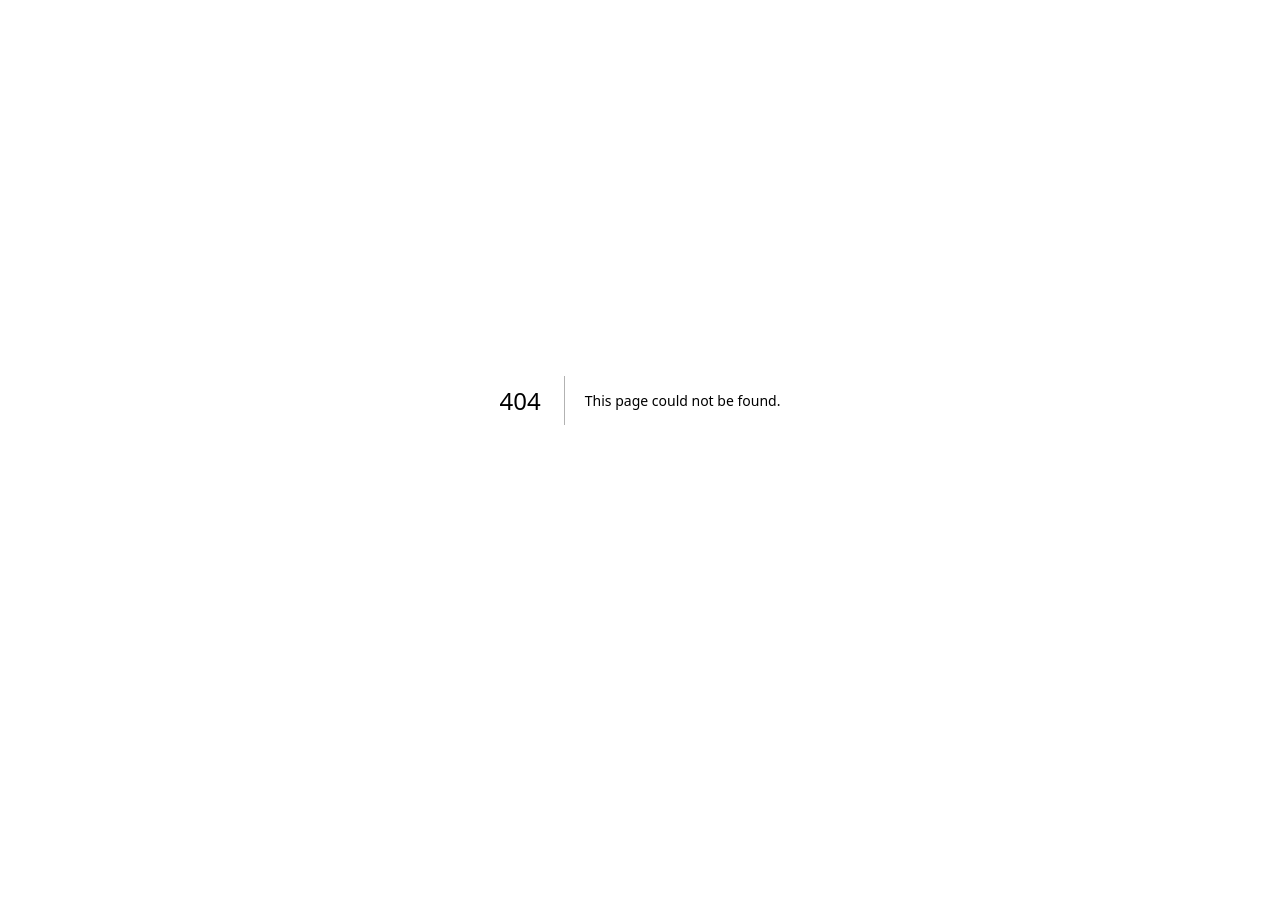
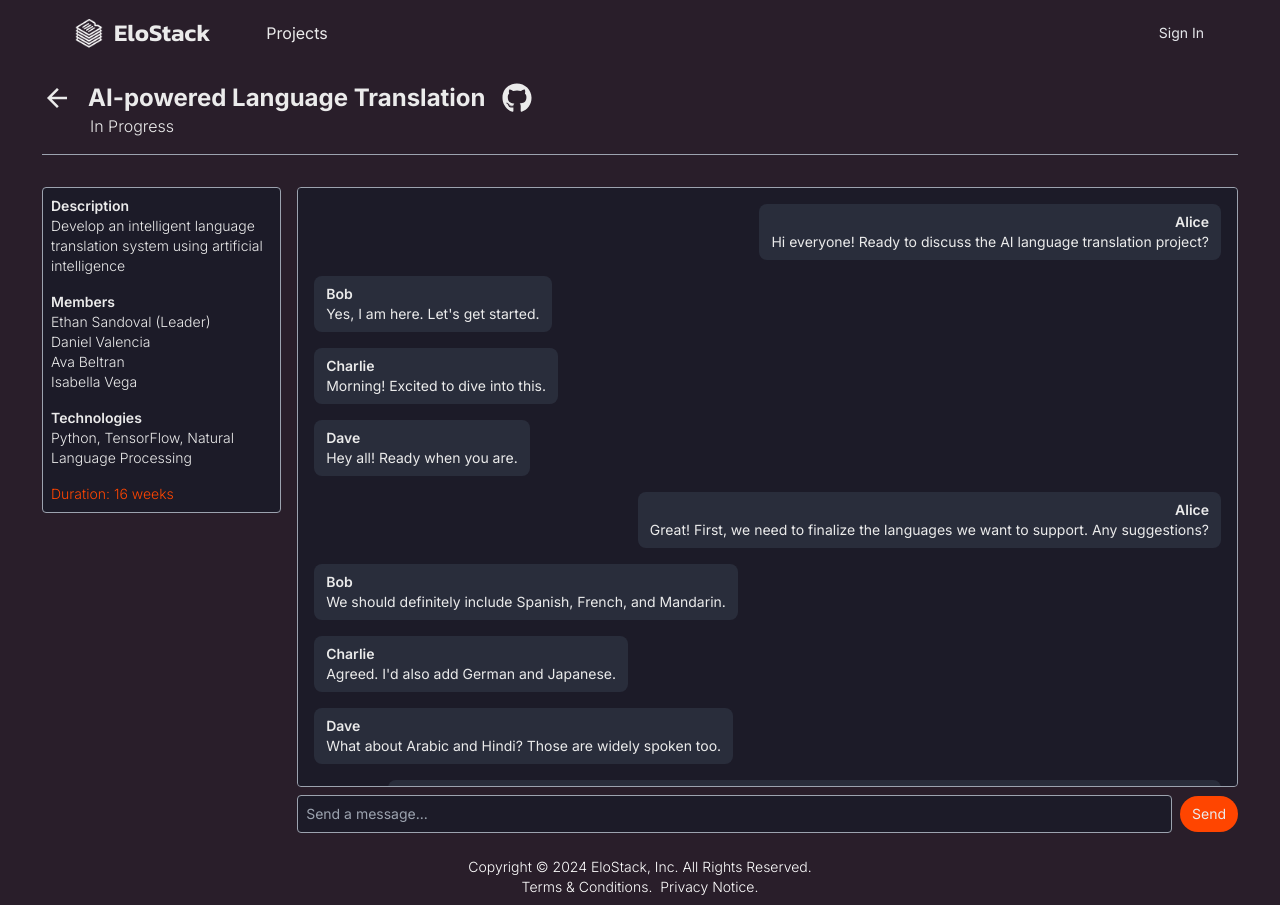
Before and after one commit to spaaacy/elostack, a Next.js app: page /projects/1 in a window 1280 px wide. Before the commit this address had no page. Before the commit the page ends 800 px from the top, so only its background shows below. Built offline with nearby package versions, Linux system fonts and the light colour scheme.

Commit message:
Added project view page

```diff
--- /dev/null
+++ b/app/projects/[id]/page.jsx
@@ -0,0 +1,9 @@
+import Project from "@/components/projects/Project";
+
+// TODO: Generate metadata
+
+const Page = () => {
+  return <Project />;
+};
+
+export default Page;
--- a/app/projects/page.jsx
+++ b/app/projects/page.jsx
@@ -1,4 +1,8 @@
 import Projects from "@/components/projects/Projects";
+
+export const metadata = {
+  title: "Find Projects | EloStack",
+};
 
 const Page = () => {
   return <Projects />;
--- /dev/null
+++ b/components/projects/Project.jsx
@@ -0,0 +1,273 @@
+"use client";
+
+import { useParams } from "next/navigation";
+import NavBar from "../common/NavBar";
+import Footer from "../common/Footer";
+import Link from "next/link";
+import { IoMdArrowBack } from "react-icons/io";
+import { FaGithub } from "react-icons/fa";
+import { formatDuration } from "@/utils/formatDuration";
+
+const Project = () => {
+  const projectId = useParams();
+  return (
+    <div className="flex flex-col h-screen">
+      <NavBar />
+      <main>
+        <div className="flex justify-start items-center">
+          <Link href={"/projects"}>
+            <IoMdArrowBack className="text-3xl" />
+          </Link>
+          <h1 className="ml-4 font-bold text-2xl">{project.title}</h1>
+          <Link href={project.github} target="_blank">
+            <FaGithub className="ml-4 text-3xl" />
+          </Link>
+        </div>
+        <p className="ml-12 font-light ">{project.status}</p>
+        <hr className="border-0 h-[1px] bg-gray-400 mt-4" />
+        <div className="grid grid-cols-1 sm:grid-cols-3 lg:grid-cols-5 mt-8">
+          <div>
+            <div className="p-2 rounded border bg-gray-900 bg-opacity-50 border-gray-400 flex flex-col font-light text-sm ">
+              <p>
+                <span className="font-semibold ">Description</span>
+                <br />
+                {project.description}
+              </p>
+              <p className="mt-4 font-semibold">Members</p>
+              <ul>
+                <Link href={"/"} className="hover:underline ">{`${project.leader} (Leader)`}</Link>
+                {project.members
+                  .filter((member) => member !== project.leader)
+                  .map((member, i) => {
+                    return (
+                      <li key={i}>
+                        <Link href={"/"} className="hover:underline ">
+                          {member}
+                        </Link>
+                      </li>
+                    );
+                  })}
+              </ul>
+              <p className="mt-4 font-semibold">Technologies</p>
+              <p>{project.technology.map((t, i) => (i === project.technology.length - 1 ? t : `${t}, `))}</p>
+              <p className="text-orangeaccent mt-4">
+                {`Duration: ${formatDuration(project.duration_length, project.duration_type)}`}
+              </p>
+            </div>
+          </div>
+          <div className="sm:ml-4 max-sm:mt-4 sm:col-span-2 lg:col-span-4 ">
+            <div
+              id="scrollableDiv"
+              className="h-[600px]  p-4 rounded border bg-gray-900 bg-opacity-50 border-gray-400 flex flex-col items-start justify-start overflow-y-auto"
+            >
+              {chat.map((message, i) => {
+                return (
+                  <div
+                    className={`px-3 py-2 rounded-lg bg-gray-700 bg-opacity-50 mb-4 ${
+                      message.username === "Alice" ? "self-end text-right" : ""
+                    }`}
+                  >
+                    <p key={i} className="text-sm">
+                      <Link href={"/"} className="font-semibold hover:underline ">{`${message.username}`}</Link>
+                      <br />
+                      {message.message}
+                    </p>
+                  </div>
+                );
+              })}
+            </div>
+            <div className="flex items-center gap-2 justify-center mt-2">
+              <input
+                type="text"
+                placeholder="Send a message..."
+                className="w-full text-sm p-2 rounded border bg-gray-900 bg-opacity-50 focus:bg-gray-800 border-gray-400"
+              />
+              <button className="rounded-full px-3 py-2 bg-orangeaccent text-sm hover:bg-orangedark">Send</button>
+            </div>
+          </div>
+        </div>
+      </main>
+      <Footer />
+    </div>
+  );
+};
+
+export default Project;
+
+const project = {
+  id: 15,
+  title: "AI-powered Language Translation",
+  description: "Develop an intelligent language translation system using artificial intelligence",
+  members: ["Daniel Valencia", "Ava Beltran", "Isabella Vega", "Ethan Sandoval"],
+  duration_length: 16,
+  duration_type: "week",
+  team_size: 8,
+  status: "In Progress",
+  leader: "Ethan Sandoval",
+  technology: ["Python", "TensorFlow", "Natural Language Processing"],
+  github: "https://github.com/spaaacy/elostack",
+};
+
+const chat = [
+  {
+    username: "Alice",
+    message: "Hi everyone! Ready to discuss the AI language translation project?",
+    created_at: "2024-04-31 09:00",
+  },
+  {
+    username: "Bob",
+    message: "Yes, I am here. Let's get started.",
+    created_at: "2024-04-31 09:02",
+  },
+  {
+    username: "Charlie",
+    message: "Morning! Excited to dive into this.",
+    created_at: "2024-04-31 09:03",
+  },
+  {
+    username: "Dave",
+    message: "Hey all! Ready when you are.",
+    created_at: "2024-04-31 09:04",
+  },
+  {
+    username: "Alice",
+    message: "Great! First, we need to finalize the languages we want to support. Any suggestions?",
+    created_at: "2024-04-31 09:05",
+  },
+  {
+    username: "Bob",
+    message: "We should definitely include Spanish, French, and Mandarin.",
+    created_at: "2024-04-31 09:06",
+  },
+  {
+    username: "Charlie",
+    message: "Agreed. I'd also add German and Japanese.",
+    created_at: "2024-04-31 09:07",
+  },
+  {
+    username: "Dave",
+    message: "What about Arabic and Hindi? Those are widely spoken too.",
+    created_at: "2024-04-31 09:08",
+  },
+  {
+    username: "Alice",
+    message:
+      "Sounds like a solid list. Now, let's talk about the translation model. Should we use a pre-trained model or develop our own?",
+    created_at: "2024-04-31 09:10",
+  },
+  {
+    username: "Bob",
+    message: "Using a pre-trained model could save us a lot of time and resources.",
+    created_at: "2024-04-31 09:12",
+  },
+  {
+    username: "Charlie",
+    message: "True, but developing our own might give us more control and better accuracy for specific use cases.",
+    created_at: "2024-04-31 09:13",
+  },
+  {
+    username: "Dave",
+    message: "Why not a hybrid approach? Use a pre-trained model and fine-tune it for our needs.",
+    created_at: "2024-04-31 09:14",
+  },
+  {
+    username: "Alice",
+    message: "I like the hybrid approach. Let's do some research on the best pre-trained models available.",
+    created_at: "2024-04-31 09:15",
+  },
+  {
+    username: "Bob",
+    message: "I'll look into models from OpenAI and Google.",
+    created_at: "2024-04-31 09:16",
+  },
+  {
+    username: "Charlie",
+    message: "I'll check out some academic papers on recent advancements.",
+    created_at: "2024-04-31 09:17",
+  },
+  {
+    username: "Dave",
+    message: "And I'll review some open-source projects on GitHub.",
+    created_at: "2024-04-31 09:18",
+  },
+  {
+    username: "Alice",
+    message: "Perfect. Let's reconvene tomorrow at the same time to discuss our findings.",
+    created_at: "2024-04-31 09:20",
+  },
+  {
+    username: "Bob",
+    message: "Sounds good. See you all tomorrow!",
+    created_at: "2024-04-31 09:21",
+  },
+  {
+    username: "Charlie",
+    message: "Later everyone!",
+    created_at: "2024-04-31 09:22",
+  },
+  {
+    username: "Dave",
+    message: "Bye!",
+    created_at: "2024-04-31 09:23",
+  },
+  {
+    username: "Alice",
+    message: "Morning! Ready to discuss our findings?",
+    created_at: "2024-05-01 09:00",
+  },
+  {
+    username: "Bob",
+    message: "Morning! I found some interesting models from OpenAI and Google that we could use.",
+    created_at: "2024-05-01 09:02",
+  },
+  {
+    username: "Charlie",
+    message: "I came across some promising research papers. One in particular focused on low-resource language pairs.",
+    created_at: "2024-05-01 09:03",
+  },
+  {
+    username: "Dave",
+    message: "I found a few open-source projects that could be useful for our customization needs.",
+    created_at: "2024-05-01 09:04",
+  },
+  {
+    username: "Alice",
+    message: "Excellent. Let's compile our findings and start drafting a plan for the hybrid model.",
+    created_at: "2024-05-01 09:05",
+  },
+  {
+    username: "Bob",
+    message: "I'll start a document where we can add our notes and references.",
+    created_at: "2024-05-01 09:06",
+  },
+  {
+    username: "Charlie",
+    message: "Good idea. I'll add my research papers to the document.",
+    created_at: "2024-05-01 09:07",
+  },
+  {
+    username: "Dave",
+    message: "And I'll list the open-source projects with brief descriptions.",
+    created_at: "2024-05-01 09:08",
+  },
+  {
+    username: "Alice",
+    message: "Thanks, everyone. Let's aim to have a draft ready by the end of the week.",
+    created_at: "2024-05-01 09:10",
+  },
+  {
+    username: "Bob",
+    message: "Got it. Talk to you all soon!",
+    created_at: "2024-05-01 09:11",
+  },
+  {
+    username: "Charlie",
+    message: "See you later!",
+    created_at: "2024-05-01 09:12",
+  },
+  {
+    username: "Dave",
+    message: "Bye for now!",
+    created_at: "2024-05-01 09:13",
+  },
+];
--- a/components/projects/Projects.jsx
+++ b/components/projects/Projects.jsx
@@ -29,7 +29,7 @@ const Projects = () => {
   return (
     <div className="flex flex-col h-screen">
       <NavBar />
-      <main className="mx-auto w-full lg:max-w-[1260px] py-4 px-8">
+      <main>
         <div className="flex justify-between items-center">
           <h1 className="text-2xl font-semibold">Find Projects</h1>
           <button className="px-2 py-1 bg-orangeaccent hover:bg-orangedark rounded-full text-sm hover:text-gray-300 shadow shadow-black">
@@ -42,7 +42,7 @@ const Projects = () => {
             onChange={(e) => setSearchInput(e.target.value)}
             placeholder={"Search..."}
             type="text"
-            className="w-96 text-sm p-1 rounded border bg-gray-900 bg-opacity-50 hover:bg-gray-800 border-gray-400"
+            className="w-96 text-sm p-1 rounded border bg-gray-900 bg-opacity-50 focus:bg-gray-800 border-gray-400"
           />
           <select
             name="selectedStatus"
@@ -59,7 +59,7 @@ const Projects = () => {
             return (
               <li key={i}>
                 <Link
-                  href={"/"}
+                  href={`/projects/${p.id}`}
                   className="shadow-md shadow-black h-36 p-2 flex flex-col border bg-gray-900 bg-opacity-50 rounded hover:bg-gray-800 border-gray-400 text-xs font-light"
                 >
                   <div className="flex justify-between items-start ">
@@ -93,6 +93,7 @@ export default Projects;
 
 const projects = [
   {
+    id: 1,
     title: "Social Media App",
     description: "Develop a user-friendly social media application",
     members: ["John Doe", "Jane Smith", "Michael Johnson"],
@@ -104,6 +105,7 @@ const projects = [
     technology: ["JavaScript", "React", "Node.js", "MongoDB"],
   },
   {
+    id: 2,
     title: "E-commerce Platform",
     description: "Build an online shopping platform with secure payment integration",
     members: ["Emily Davis", "David Lee", "Jessica Garcia"],
@@ -115,6 +117,7 @@ const projects = [
     technology: ["Python", "Django", "PostgreSQL", "HTML", "CSS"],
   },
   {
+    id: 3,
     title: "AI-powered Chatbot",
     description: "Develop an intelligent chatbot using natural language processing",
     members: ["Daniel Wilson", "Olivia Taylor", "Matthew Anderson"],
@@ -126,6 +129,7 @@ const projects = [
     technology: ["Python", "TensorFlow", "Natural Language Processing"],
   },
   {
+    id: 4,
     title: "Mobile Game Development",
     description: "Create an addictive and visually appealing mobile game",
     members: ["Jacob Martinez", "Sophia Rodriguez", "William Gonzalez"],
@@ -137,6 +141,7 @@ const projects = [
     technology: ["C++", "OpenGL", "Unity"],
   },
   {
+    id: 5,
     title: "Data Analytics Dashboard",
     description: "Build an interactive dashboard for data visualization and analysis",
     members: ["Ava Perez", "Benjamin Torres", "Isabella Ramirez"],
@@ -148,6 +153,7 @@ const projects = [
     technology: ["JavaScript", "React", "D3.js", "Python"],
   },
   {
+    id: 6,
     title: "Cloud-based File Storage",
     description: "Develop a secure and scalable cloud-based file storage solution",
     members: ["Liam Rivera", "Emma Gomez", "Noah Castro"],
@@ -159,6 +165,7 @@ const projects = [
     technology: ["Java", "Spring Boot", "AWS S3"],
   },
   {
+    id: 7,
     title: "Educational Web Platform",
     description: "Create an interactive online learning platform for students",
     members: ["Michael Reyes", "Sophia Gutierrez", "Daniel Salazar"],
@@ -170,6 +177,7 @@ const projects = [
     technology: ["JavaScript", "React", "Node.js", "MongoDB"],
   },
   {
+    id: 8,
     title: "Virtual Reality Experience",
     description: "Develop an immersive virtual reality experience for gaming or training",
     members: ["Ethan Garcia", "Mia Jimenez", "Jacob Sanchez"],
@@ -181,6 +189,7 @@ const projects = [
     technology: ["C++", "OpenGL", "Unity", "Unreal Engine"],
   },
   {
+    id: 9,
     title: "AI-powered Personal Assistant",
     description: "Build an intelligent personal assistant using artificial intelligence",
     members: ["Isabella Alvarez", "Liam Castillo", "Emma Dominguez"],
@@ -192,6 +201,7 @@ const projects = [
     technology: ["Python", "TensorFlow", "Natural Language Processing"],
   },
   {
+    id: 10,
     title: "Healthcare Management System",
     description: "Develop a comprehensive healthcare management system for hospitals and clinics",
     members: ["Sophia Chavez", "Daniel Mendoza", "Ava Ramos"],
@@ -203,6 +213,7 @@ const projects = [
     technology: ["Java", "Spring Boot", "PostgreSQL", "Angular"],
   },
   {
+    id: 11,
     title: "Blockchain-based Cryptocurrency",
     description: "Create a secure and decentralized cryptocurrency using blockchain technology",
     members: ["Michael Rivera", "Emma Velasquez", "Liam Ortiz"],
@@ -214,6 +225,7 @@ const projects = [
     technology: ["Go", "Blockchain", "Cryptography"],
   },
   {
+    id: 12,
     title: "Smart Home Automation System",
     description: "Develop an intelligent home automation system with voice control and remote access",
     members: ["Daniel Pena", "Ava Robles", "Isabella Soto"],
@@ -225,6 +237,7 @@ const projects = [
     technology: ["Python", "Raspberry Pi", "Home Automation Protocols"],
   },
   {
+    id: 13,
     title: "Augmented Reality Navigation App",
     description: "Create an augmented reality navigation app for pedestrians and drivers",
     members: ["Jacob Vazquez", "Mia Rangel", "Benjamin Lozano"],
@@ -236,6 +249,7 @@ const projects = [
     technology: ["Swift", "ARKit", "Google Maps API"],
   },
   {
+    id: 14,
     title: "Online Collaboration Platform",
     description: "Build a collaborative platform for teams to work together remotely",
     members: ["Michael Guerrero", "Emma Aguilar", "Liam Espinoza"],
@@ -247,6 +261,7 @@ const projects = [
     technology: ["JavaScript", "React", "Node.js", "WebRTC"],
   },
   {
+    id: 15,
     title: "AI-powered Language Translation",
     description: "Develop an intelligent language translation system using artificial intelligence",
     members: ["Daniel Valencia", "Ava Beltran", "Isabella Vega"],
--- a/styles/globals.css
+++ b/styles/globals.css
@@ -16,5 +16,34 @@
 
   main {
     margin-bottom: auto;
+    margin-left: auto;
+    margin-right: auto;
+    width: 100%;
+    max-width: 1260px;
+    padding-top: 1rem;
+    padding-bottom: 1rem;
+    padding-left: 2rem;
+    padding-right: 2rem;
   }
 }
+
+/* width */
+#scrollableDiv::-webkit-scrollbar {
+  width: 10px;
+}
+
+/* Track */
+#scrollableDiv::-webkit-scrollbar-track {
+  background: #111827;
+}
+
+/* Handle */
+#scrollableDiv::-webkit-scrollbar-thumb {
+  background: #ff4500;
+  border-radius: 5px;
+}
+
+/* Handle on hover */
+#scrollableDiv::-webkit-scrollbar-thumb:hover {
+  background: #cc3600;
+}
```
